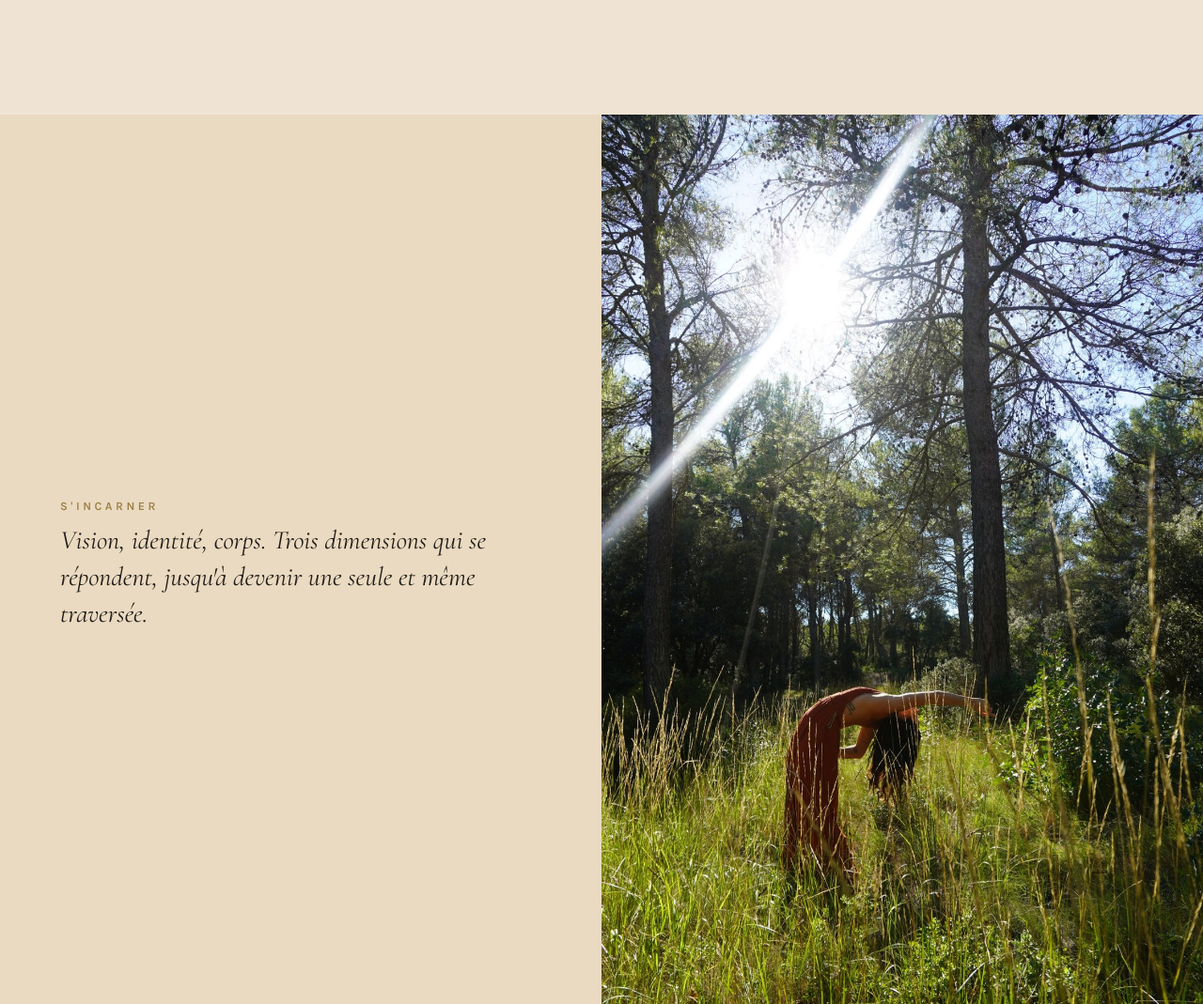
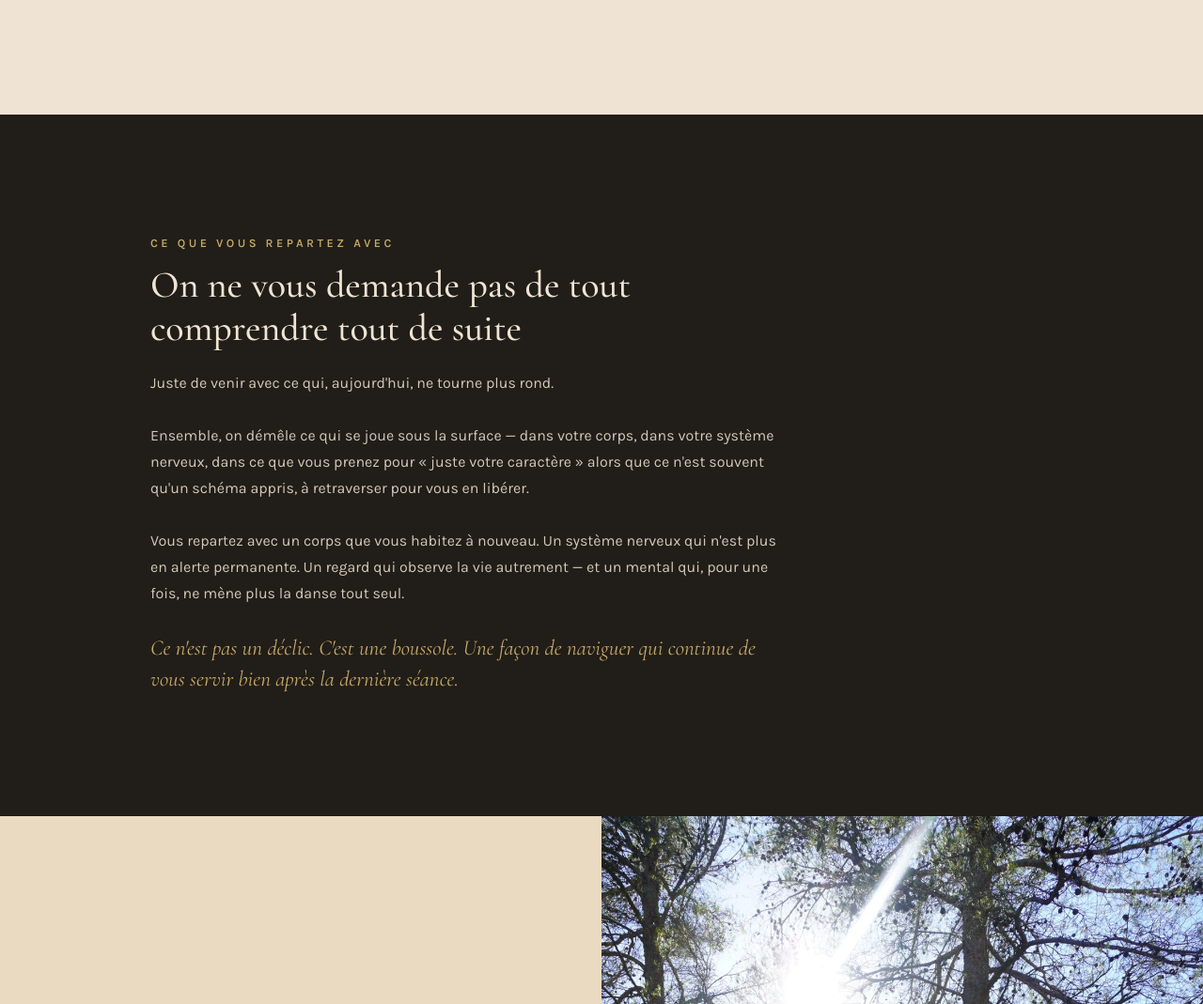
Before and after one commit to maisonorya/maison-orya, a plain HTML site: page index.html in a window 1280 px wide. Shown: the part 5620-6689 px from the top of the page at 94% size. Drawn offline with nearby package versions, Linux system fonts and the light colour scheme.

Commit message:
Add 'Ce que vous repartez avec' section after La methode

```diff
--- a/index.html
+++ b/index.html
@@ -232,6 +232,21 @@
     <div class="quote">Voir, comprendre, ressentir, transformer, incarner. Ces trois dimensions ne sont pas séparées : elles se rencontrent dans un même processus, que vous le traversiez seul avec moi ou porté par un groupe.</div>
   </div>
 </section>
+  <!-- CE QUE VOUS REPARTEZ AVEC -->
+  <section class="sec sec-dark">
+    <div class="wrap">
+      <div class="eyebrow on-dark">Ce que vous repartez avec</div>
+      <div class="h1 on-dark" style="max-width:680px;">On ne vous demande pas de tout comprendre tout de suite</div>
+      <div class="body-text on-dark">
+        Juste de venir avec ce qui, aujourd'hui, ne tourne plus rond.
+        <br><br>
+        Ensemble, on démêle ce qui se joue sous la surface — dans votre corps, dans votre système nerveux, dans ce que vous prenez pour « juste votre caractère » alors que ce n'est souvent qu'un schéma appris, à retraverser pour vous en libérer.
+        <br><br>
+        Vous repartez avec un corps que vous habitez à nouveau. Un système nerveux qui n'est plus en alerte permanente. Un regard qui observe la vie autrement — et un mental qui, pour une fois, ne mène plus la danse tout seul.
+      </div>
+      <div class="quote on-dark">Ce n'est pas un déclic. C'est une boussole. Une façon de naviguer qui continue de vous servir bien après la dernière séance.</div>
+    </div>
+  </section>
 
 <div class="ed-banner rev">
   <div class="ed-photo"><img src="img/ed-idx3.jpg" alt="" style="object-position:50% 65%;"></div>
```
